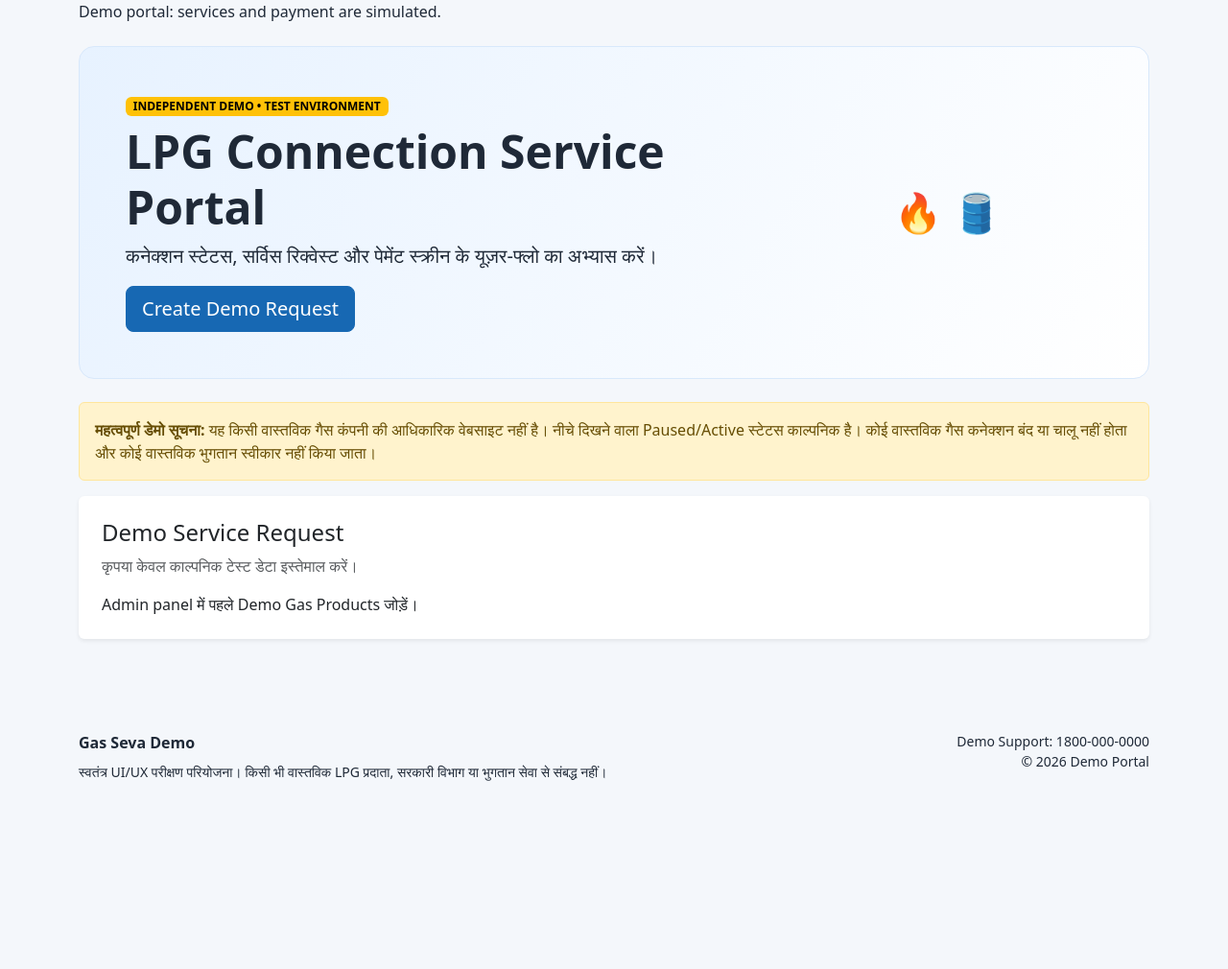
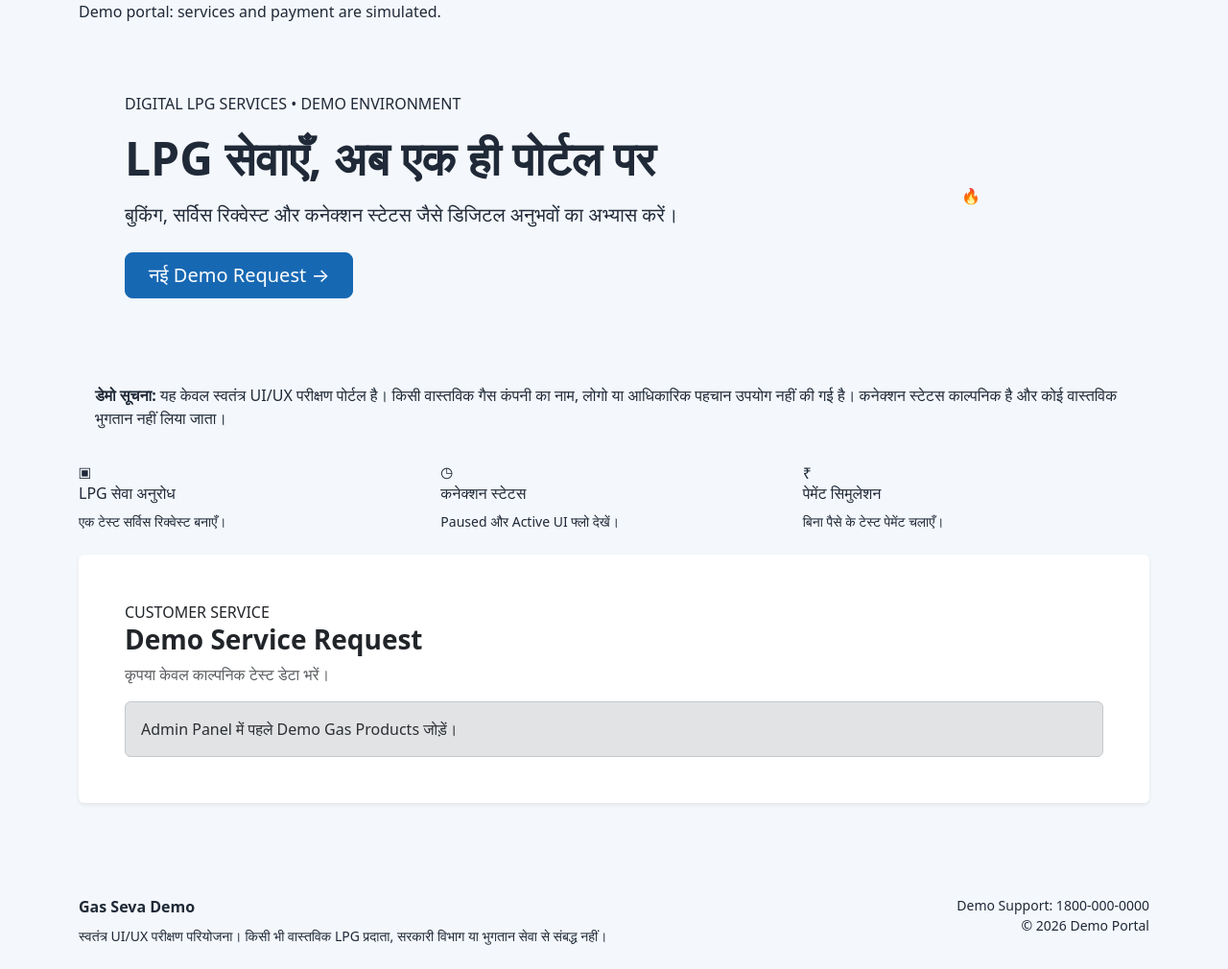
Before and after one commit to pk8873/13-11-2026, a Django app: page / in a window 1280 px wide. Shown: the part 142-1152 px from the top of the page at 96% size. Before the commit the page ends 956 px from the top, so only its background shows below. Run offline with Django 5.2, Linux system fonts and the light colour scheme; data comes from the database, SQL or seed files in the repository; data that the repository does not hold is empty.

Commit message:
Add admin-configurable independent demo portal themes and polished Indian utility-style UI

```diff
--- a/templates/portal/home.html
+++ b/templates/portal/home.html
@@ -1,27 +1,32 @@
 {% extends "portal/base.html" %}
-{% block title %}Connection Service Demo{% endblock %}
+{% block title %}{{ site_theme.portal_name }} | LPG Service Demo{% endblock %}
 {% block content %}
-<section class="hero p-4 p-md-5 rounded-4 mb-4">
-<div class="row align-items-center"><div class="col-lg-8">
-<span class="badge text-bg-warning mb-2">INDEPENDENT DEMO • TEST ENVIRONMENT</span>
-<h1 class="display-5 fw-bold">LPG Connection Service Portal</h1>
-<p class="lead">कनेक्शन स्टेटस, सर्विस रिक्वेस्ट और पेमेंट स्क्रीन के यूज़र-फ्लो का अभ्यास करें।</p>
-<a href="#booking" class="btn btn-primary btn-lg">Create Demo Request</a>
-</div><div class="col-lg-4 text-center fs-1">🔥 🛢️</div></div>
+<section class="hero-panel rounded-4 mb-4 overflow-hidden">
+<div class="row align-items-center g-0"><div class="col-lg-8 p-4 p-md-5">
+<div class="eyebrow mb-3">DIGITAL LPG SERVICES • DEMO ENVIRONMENT</div>
+<h1 class="display-5 fw-bold mb-3">LPG सेवाएँ, अब एक ही पोर्टल पर</h1>
+<p class="lead mb-4">बुकिंग, सर्विस रिक्वेस्ट और कनेक्शन स्टेटस जैसे डिजिटल अनुभवों का अभ्यास करें।</p>
+<a href="#booking" class="btn btn-primary btn-lg px-4">नई Demo Request <span aria-hidden="true">→</span></a>
+</div><div class="col-lg-4 hero-art d-flex align-items-center justify-content-center"><div class="cylinder-art"><span>🔥</span></div></div></div>
 </section>
-<div class="alert alert-warning"><strong>महत्वपूर्ण डेमो सूचना:</strong> यह किसी वास्तविक गैस कंपनी की आधिकारिक वेबसाइट नहीं है। नीचे दिखने वाला Paused/Active स्टेटस काल्पनिक है। कोई वास्तविक गैस कनेक्शन बंद या चालू नहीं होता और कोई वास्तविक भुगतान स्वीकार नहीं किया जाता।</div>
-<section class="card shadow-sm border-0 p-4" id="booking">
-<h2 class="h4 mb-2">Demo Service Request</h2>
-<p class="text-muted">कृपया केवल काल्पनिक टेस्ट डेटा इस्तेमाल करें।</p>
+<div class="alert demo-alert"><strong>डेमो सूचना:</strong> यह केवल स्वतंत्र UI/UX परीक्षण पोर्टल है। किसी वास्तविक गैस कंपनी का नाम, लोगो या आधिकारिक पहचान उपयोग नहीं की गई है। कनेक्शन स्टेटस काल्पनिक है और कोई वास्तविक भुगतान नहीं लिया जाता।</div>
+<section class="row g-3 mb-4" id="services">
+<div class="col-md-4"><div class="service-tile h-100"><div class="service-icon">▣</div><h2 class="h6">LPG सेवा अनुरोध</h2><p class="small mb-0">एक टेस्ट सर्विस रिक्वेस्ट बनाएँ।</p></div></div>
+<div class="col-md-4"><div class="service-tile h-100"><div class="service-icon">◷</div><h2 class="h6">कनेक्शन स्टेटस</h2><p class="small mb-0">Paused और Active UI फ्लो देखें।</p></div></div>
+<div class="col-md-4"><div class="service-tile h-100"><div class="service-icon">₹</div><h2 class="h6">पेमेंट सिमुलेशन</h2><p class="small mb-0">बिना पैसे के टेस्ट पेमेंट चलाएँ।</p></div></div>
+</section>
+<section class="card form-panel border-0 shadow-sm p-4 p-md-5" id="booking">
+<div class="section-kicker">CUSTOMER SERVICE</div><h2 class="h3 fw-bold mb-2">Demo Service Request</h2>
+<p class="text-muted">कृपया केवल काल्पनिक टेस्ट डेटा भरें।</p>
 {% if products %}
 <form method="post" action="{% url 'create_booking' %}">{% csrf_token %}
 <div class="row g-3">
-<div class="col-md-6"><label class="form-label">Test customer name</label><input class="form-control" name="customer_name" maxlength="120" required></div>
-<div class="col-md-6"><label class="form-label">Test mobile number</label><input class="form-control" name="mobile" inputmode="numeric" maxlength="15" required></div>
-<div class="col-12"><label class="form-label">Fictional test address</label><textarea class="form-control" name="address" rows="2" required></textarea></div>
-<div class="col-12"><label class="form-label">Demo service plan</label><select class="form-select" name="product" required>{% for product in products %}<option value="{{ product.id }}">{{ product.name }} — ₹{{ product.price }}</option>{% endfor %}</select></div>
-<div class="col-12"><button class="btn btn-primary">Continue to Demo Status</button></div>
+<div class="col-md-6"><label class="form-label">टेस्ट ग्राहक का नाम</label><input class="form-control" name="customer_name" maxlength="120" placeholder="उदाहरण: Demo User" required></div>
+<div class="col-md-6"><label class="form-label">टेस्ट मोबाइल नंबर</label><input class="form-control" name="mobile" inputmode="numeric" maxlength="15" placeholder="केवल काल्पनिक नंबर" required></div>
+<div class="col-12"><label class="form-label">काल्पनिक टेस्ट पता</label><textarea class="form-control" name="address" rows="2" placeholder="यहाँ वास्तविक पता न डालें" required></textarea></div>
+<div class="col-12"><label class="form-label">Demo Service Plan</label><select class="form-select" name="product" required>{% for product in products %}<option value="{{ product.id }}">{{ product.name }} — ₹{{ product.price }}</option>{% endfor %}</select></div>
+<div class="col-12"><button class="btn btn-primary btn-lg">आगे बढ़ें <span aria-hidden="true">→</span></button></div>
 </div></form>
-{% else %}<p class="mb-0">Admin panel में पहले Demo Gas Products जोड़ें।</p>{% endif %}
+{% else %}<div class="alert alert-secondary mb-0">Admin Panel में पहले Demo Gas Products जोड़ें।</div>{% endif %}
 </section>
 {% endblock %}
```
